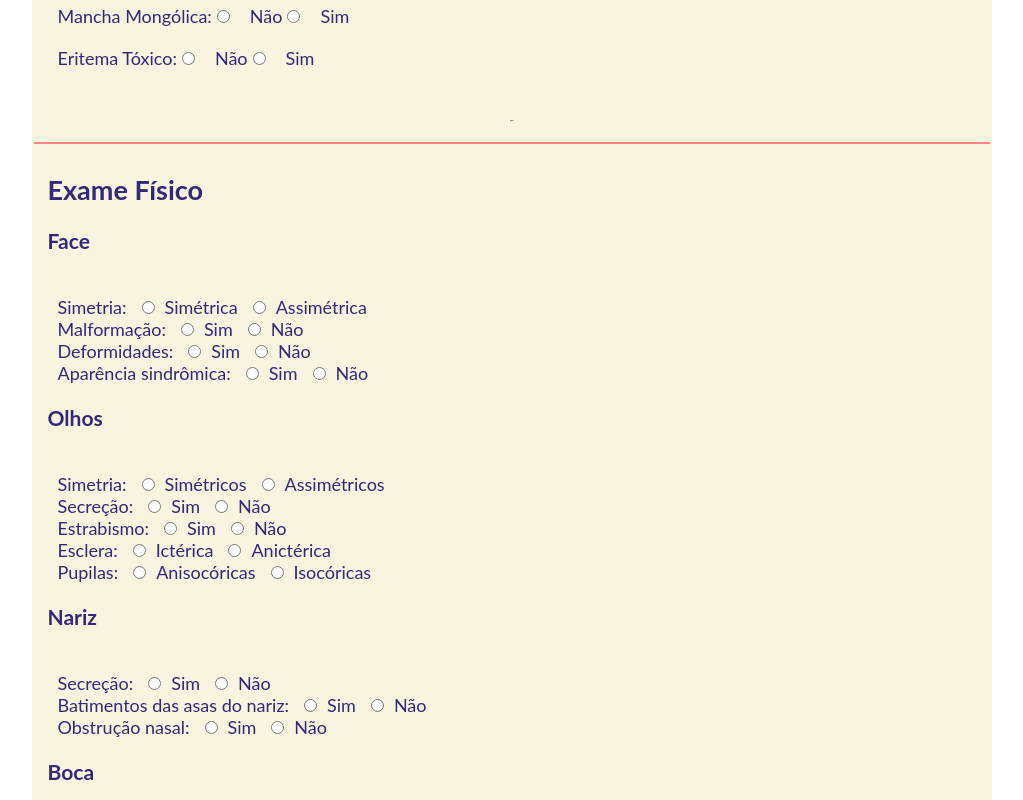
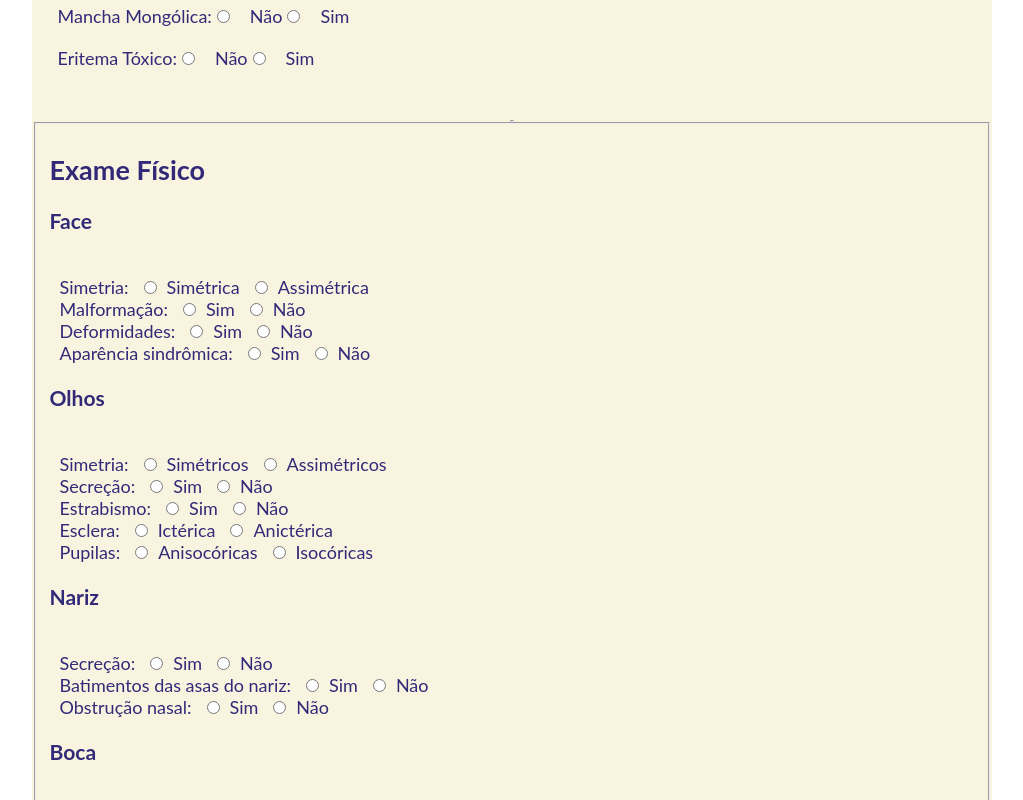
Before and after one commit to KallebyX/toolnurse, a React (Vite) app: page /recem in a window 1280 px wide. Shown: the part 1160-1960 px from the top of the page, without its empty margins (128-1151 px from the left). Built offline with nearby package versions, Linux system fonts and the light colour scheme.

Commit message:
Update index.jsx

```diff
--- a/src/components/RecemNascido/index.jsx
+++ b/src/components/RecemNascido/index.jsx
@@ -134,7 +134,7 @@ function FormularioH() {
       <hr className="hr" />
       <div className="tudo">
         <div className="h2Box">
-          <Menu/>
+          <Menu />
           <h2 className="h2">Idade</h2>
         </div>
         <hr className="hr" />
@@ -470,7 +470,7 @@ function FormularioH() {
             </div>
           </fieldset>
           <hr className="hr" />
-          <fieldset className="exameFisico">
+          <fieldset className="exameFisicoa">
             <h2>Exame Físico</h2>
             <div className="face">
               <h3>Face</h3>
```
Lines whose indentation alone changed are shown as unchanged.
